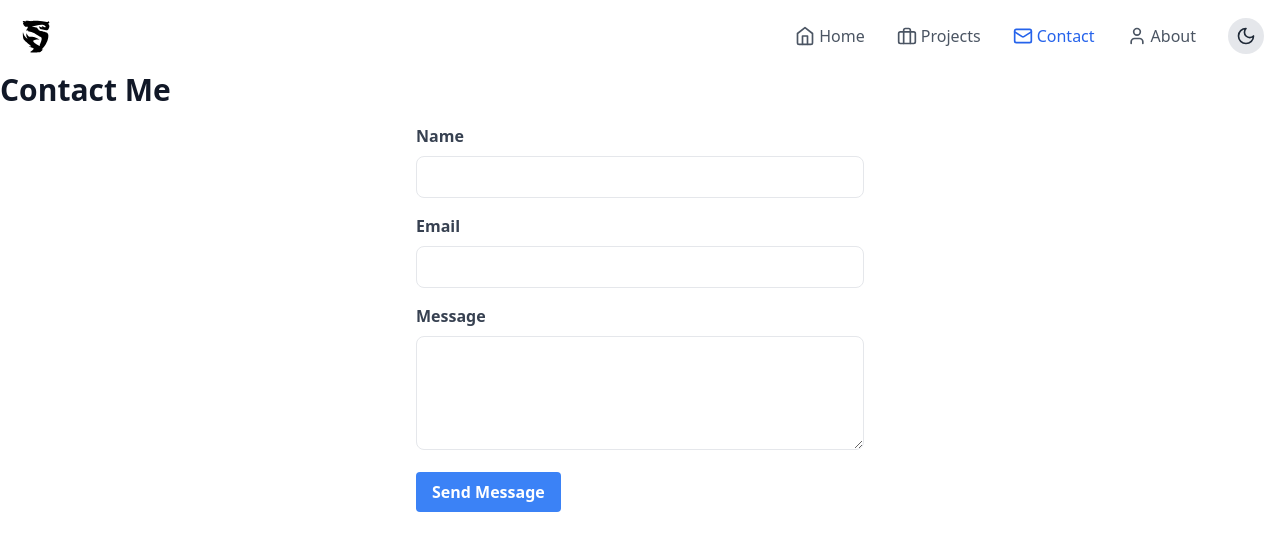
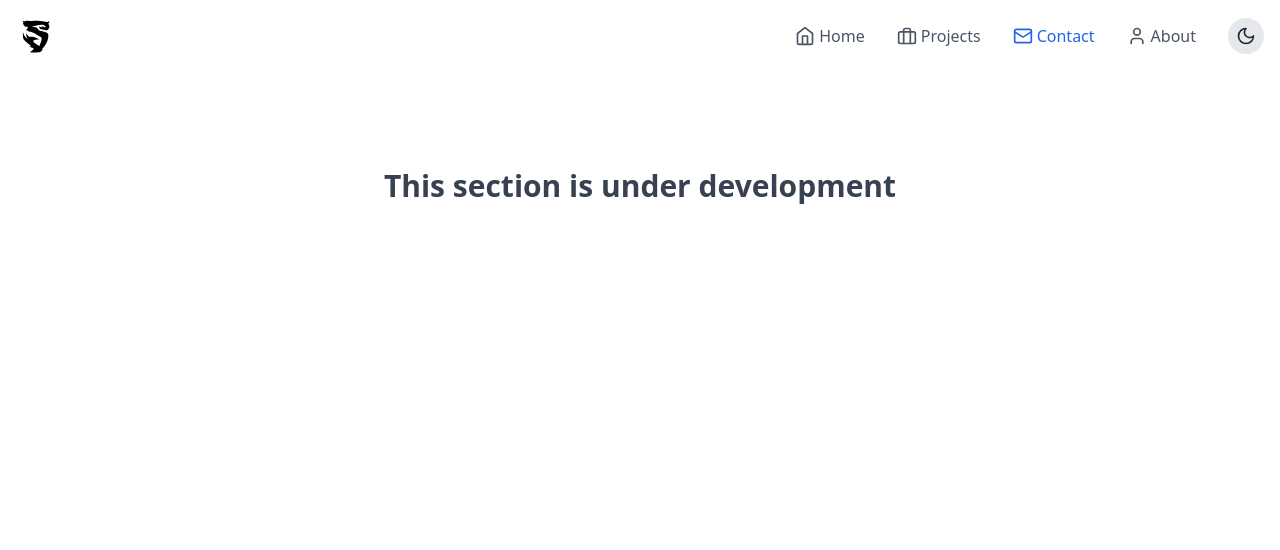
Before and after one commit to 818diego/portfolio, a React (Vite) app: page /contact in a window 1280 px wide. Shown: the top 550 px of the page. Built offline with nearby package versions, Linux system fonts and the light colour scheme.

Commit message:
add message in development in about and contact

```diff
--- a/src/pages/About.tsx
+++ b/src/pages/About.tsx
@@ -1,15 +1,18 @@
-import React from 'react';
+import React from "react";
+import { motion } from "framer-motion";
 
 const About: React.FC = () => {
-  return (
-    <div>
-      <h2 className="text-3xl font-bold mb-4">About Me</h2>
-      <p className="text-lg">
-        I'm a skilled developer with experience in React, TypeScript, and modern web technologies.
-        My passion is creating beautiful and functional web applications.
-      </p>
-    </div>
-  );
+    return (
+        <div className="flex items-center justify-center mt-24">
+            <motion.div
+                className="text-3xl font-bold text-gray-700 dark:text-gray-300"
+                initial={{ opacity: 0 }}
+                animate={{ opacity: 1 }}
+                transition={{ duration: 2 }}>
+                This section is under development
+            </motion.div>
+        </div>
+    );
 };
 
 export default About;
--- a/src/pages/Contact.tsx
+++ b/src/pages/Contact.tsx
@@ -1,26 +1,18 @@
-import React from 'react';
+import React from "react";
+import { motion } from "framer-motion";
 
 const Contact: React.FC = () => {
-  return (
-    <div>
-      <h2 className="text-3xl font-bold mb-4">Contact Me</h2>
-      <form className="max-w-md mx-auto">
-        <div className="mb-4">
-          <label htmlFor="name" className="block text-gray-700 dark:text-gray-300 font-bold mb-2">Name</label>
-          <input type="text" id="name" name="name" className="w-full px-3 py-2 border rounded-lg bg-white dark:bg-gray-700 text-gray-900 dark:text-white" required />
+    return (
+        <div className="flex items-center justify-center mt-24">
+            <motion.div
+                className="text-3xl font-bold text-gray-700 dark:text-gray-300"
+                initial={{ opacity: 0 }}
+                animate={{ opacity: 1 }}
+                transition={{ duration: 2 }}>
+                This section is under development
+            </motion.div>
         </div>
-        <div className="mb-4">
-          <label htmlFor="email" className="block text-gray-700 dark:text-gray-300 font-bold mb-2">Email</label>
-          <input type="email" id="email" name="email" className="w-full px-3 py-2 border rounded-lg bg-white dark:bg-gray-700 text-gray-900 dark:text-white" required />
-        </div>
-        <div className="mb-4">
-          <label htmlFor="message" className="block text-gray-700 dark:text-gray-300 font-bold mb-2">Message</label>
-          <textarea id="message" name="message" rows={4} className="w-full px-3 py-2 border rounded-lg bg-white dark:bg-gray-700 text-gray-900 dark:text-white" required></textarea>
-        </div>
-        <button type="submit" className="bg-blue-500 text-white font-bold py-2 px-4 rounded hover:bg-blue-600 dark:bg-blue-600 dark:hover:bg-blue-700">Send Message</button>
-      </form>
-    </div>
-  );
+    );
 };
 
 export default Contact;
```
